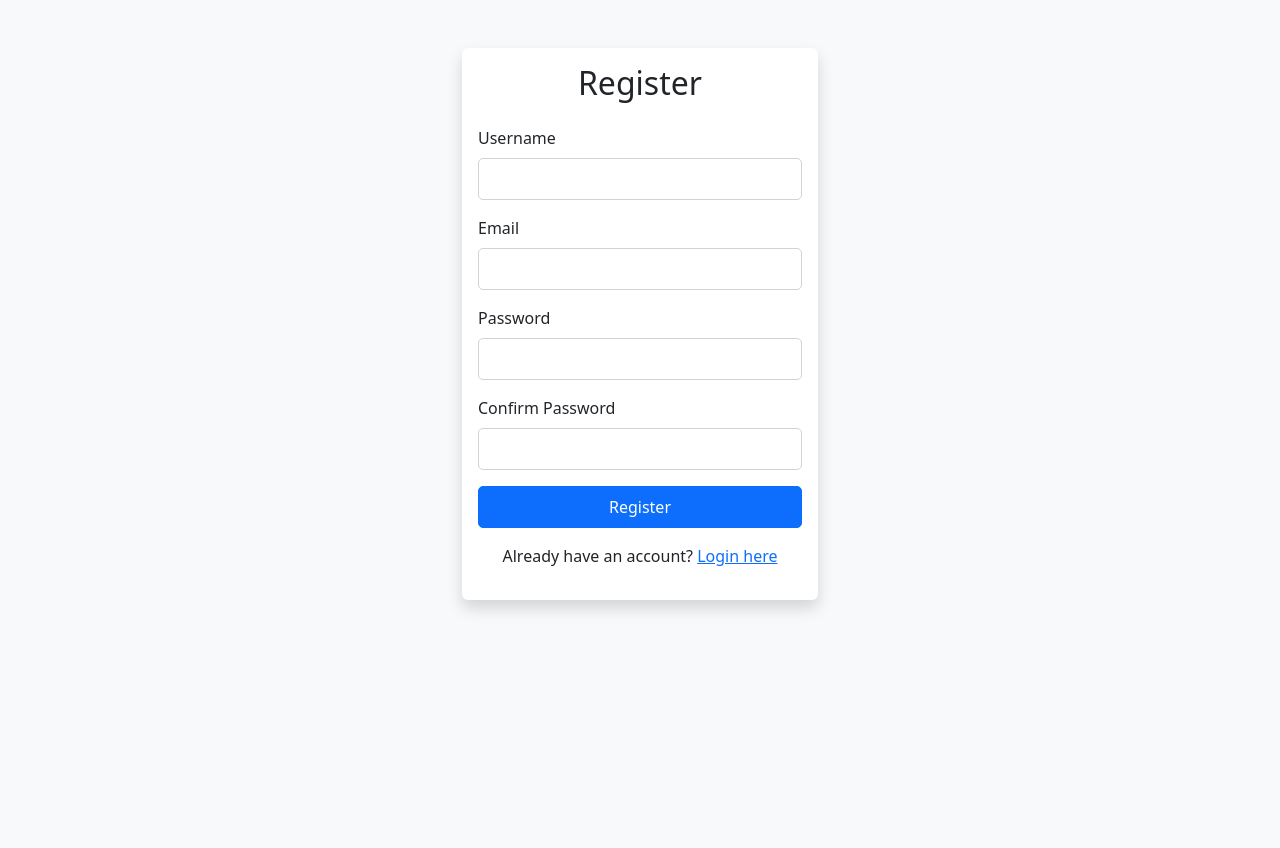
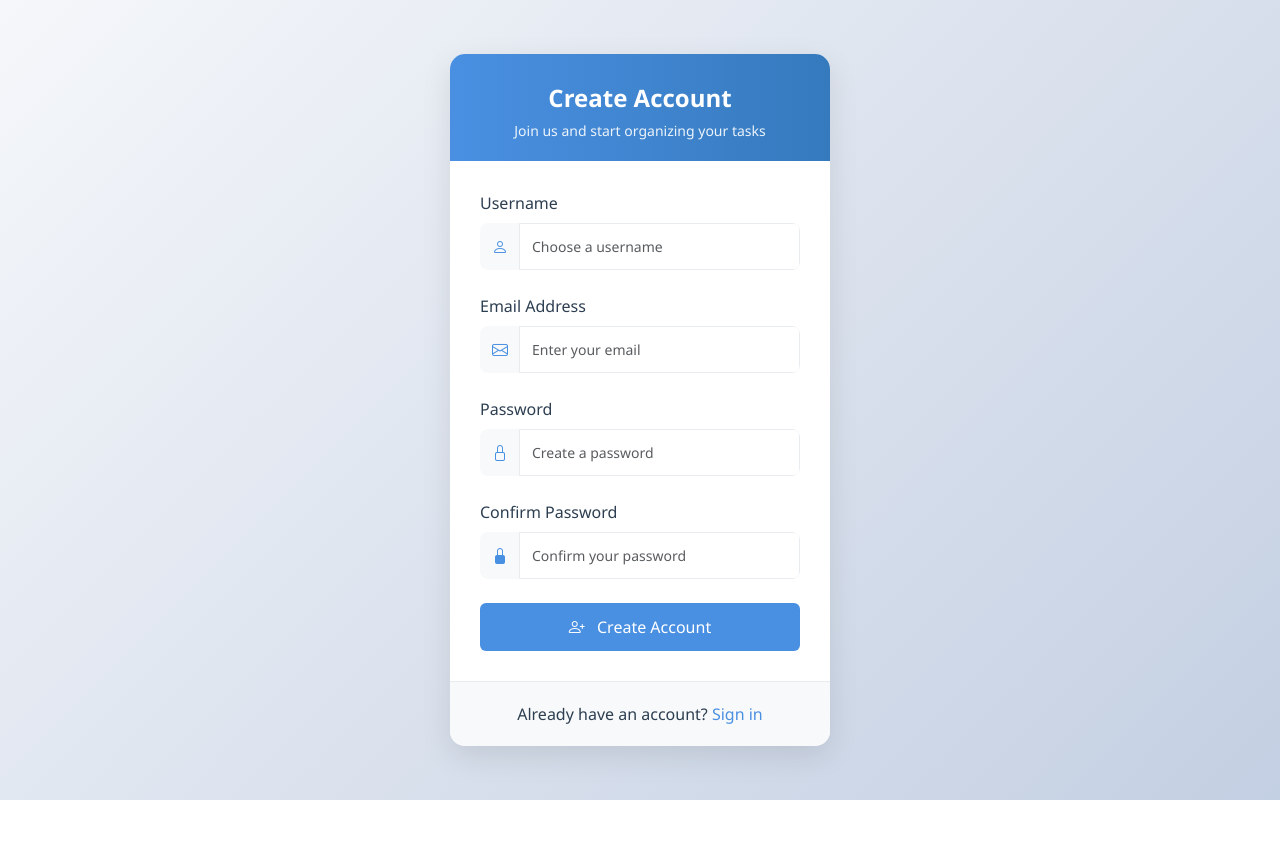
Before and after one commit to kelseafunwi/todo_app_with_php, a PHP site: page /register.php in a window 1280 px wide. After the commit the page ends 800 px from the top, so only its background shows below. Run offline with PHP 8.4, Linux system fonts and the light colour scheme; some libraries are stand-ins or nearby versions.

Commit message:
Updated auth pages

```diff
--- /dev/null
+++ b/css/auth.css
@@ -0,0 +1,171 @@
+:root {
+  --primary-color: #4a90e2;
+  --primary-hover: #357abd;
+  --secondary-color: #f8f9fa;
+  --text-color: #2c3e50;
+  --border-color: #e9ecef;
+  --success-color: #28a745;
+  --danger-color: #dc3545;
+  --shadow-color: rgba(0, 0, 0, 0.1);
+}
+
+body {
+  background: linear-gradient(135deg, #f5f7fa 0%, #c3cfe2 100%);
+  min-height: 100vh;
+  display: flex;
+  align-items: center;
+  justify-content: center;
+  font-family: "Segoe UI", Tahoma, Geneva, Verdana, sans-serif;
+  color: var(--text-color);
+}
+
+.auth-container {
+  width: 100%;
+  max-width: 420px;
+  padding: 20px;
+}
+
+.auth-card {
+  background: white;
+  border-radius: 15px;
+  box-shadow: 0 10px 30px var(--shadow-color);
+  overflow: hidden;
+  animation: slideUp 0.5s ease-out;
+}
+
+.auth-header {
+  padding: 30px 30px 20px;
+  text-align: center;
+  background: linear-gradient(to right, var(--primary-color), #357abd);
+  color: white;
+}
+
+.auth-header h2 {
+  margin: 0;
+  font-size: 24px;
+  font-weight: 600;
+}
+
+.auth-header p {
+  opacity: 0.9;
+  font-size: 14px;
+  margin-top: 8px;
+}
+
+.auth-body {
+  padding: 30px;
+}
+
+.auth-footer {
+  padding: 20px 30px;
+  text-align: center;
+  border-top: 1px solid var(--border-color);
+  background-color: var(--secondary-color);
+}
+
+.form-label {
+  font-weight: 500;
+  margin-bottom: 8px;
+  color: var(--text-color);
+}
+
+.input-group {
+  border-radius: 8px;
+  overflow: hidden;
+  transition: all 0.3s ease;
+}
+
+.input-group:focus-within {
+  box-shadow: 0 0 0 3px rgba(74, 144, 226, 0.2);
+}
+
+.input-group-text {
+  border: none;
+  background-color: var(--secondary-color) !important;
+  color: var(--primary-color);
+}
+
+.form-control {
+  border: 1px solid var(--border-color);
+  padding: 12px;
+  font-size: 14px;
+}
+
+.form-control:focus {
+  border-color: var(--primary-color);
+  box-shadow: none;
+}
+
+.btn-primary {
+  background-color: var(--primary-color);
+  border: none;
+  padding: 12px;
+  font-weight: 500;
+  transition: all 0.3s ease;
+}
+
+.btn-primary:hover {
+  background-color: var(--primary-hover);
+  transform: translateY(-1px);
+}
+
+.alert {
+  border: none;
+  border-radius: 8px;
+  padding: 12px 16px;
+  margin-bottom: 20px;
+  font-size: 14px;
+  display: flex;
+  align-items: center;
+}
+
+.alert-danger {
+  background-color: #fff5f5;
+  color: var(--danger-color);
+}
+
+.alert-success {
+  background-color: #f0fff4;
+  color: var(--success-color);
+}
+
+.auth-footer a {
+  color: var(--primary-color);
+  text-decoration: none;
+  font-weight: 500;
+  transition: color 0.3s ease;
+}
+
+.auth-footer a:hover {
+  color: var(--primary-hover);
+}
+
+@keyframes slideUp {
+  from {
+    opacity: 0;
+    transform: translateY(20px);
+  }
+  to {
+    opacity: 1;
+    transform: translateY(0);
+  }
+}
+
+/* Responsive adjustments */
+@media (max-width: 480px) {
+  .auth-container {
+    padding: 10px;
+  }
+
+  .auth-header {
+    padding: 20px 20px 15px;
+  }
+
+  .auth-body {
+    padding: 20px;
+  }
+
+  .auth-footer {
+    padding: 15px 20px;
+  }
+}
--- a/register.php
+++ b/register.php
@@ -56,45 +56,76 @@ if ($_SERVER['REQUEST_METHOD'] === 'POST') {
     <meta name="viewport" content="width=device-width, initial-scale=1.0">
     <title>Register - Todo App</title>
     <link href="https://cdn.jsdelivr.net/npm/bootstrap@5.3.0/dist/css/bootstrap.min.css" rel="stylesheet">
-    <link href="css/style.css" rel="stylesheet">
+    <link href="https://cdn.jsdelivr.net/npm/bootstrap-icons@1.7.2/font/bootstrap-icons.css" rel="stylesheet">
+    <link href="css/auth.css" rel="stylesheet">
 </head>
-<body class="bg-light">
-    <div class="container">
-        <div class="row justify-content-center mt-5">
-            <div class="col-md-6 col-lg-4">
-                <div class="card shadow">
-                    <div class="card-body">
-                        <h2 class="text-center mb-4">Register</h2>
+<body>
+    <div class="auth-container">
+        <div class="auth-card">
+            <div class="auth-header">
+                <h2>Create Account</h2>
+                <p class="mb-0">Join us and start organizing your tasks</p>
+            </div>
+            <div class="auth-body">
                 <?php if ($error): ?>
-                            <div class="alert alert-danger"><?php echo htmlspecialchars($error); ?></div>
+                    <div class="alert alert-danger">
+                        <i class="bi bi-exclamation-circle me-2"></i>
+                        <?php echo htmlspecialchars($error); ?>
+                    </div>
                 <?php endif; ?>
                 <?php if ($success): ?>
-                            <div class="alert alert-success"><?php echo htmlspecialchars($success); ?></div>
+                    <div class="alert alert-success">
+                        <i class="bi bi-check-circle me-2"></i>
+                        <?php echo htmlspecialchars($success); ?>
+                    </div>
                 <?php endif; ?>
                 <form method="POST" action="">
-                            <div class="mb-3">
+                    <div class="mb-4">
                         <label for="username" class="form-label">Username</label>
-                                <input type="text" class="form-control" id="username" name="username" required>
-                            </div>
-                            <div class="mb-3">
-                                <label for="email" class="form-label">Email</label>
-                                <input type="email" class="form-control" id="email" name="email" required>
-                            </div>
-                            <div class="mb-3">
-                                <label for="password" class="form-label">Password</label>
-                                <input type="password" class="form-control" id="password" name="password" required>
-                            </div>
-                            <div class="mb-3">
-                                <label for="confirm_password" class="form-label">Confirm Password</label>
-                                <input type="password" class="form-control" id="confirm_password" name="confirm_password" required>
-                            </div>
-                            <button type="submit" class="btn btn-primary w-100">Register</button>
-                        </form>
-                        <div class="text-center mt-3">
-                            <p>Already have an account? <a href="login.php">Login here</a></p>
+                        <div class="input-group">
+                            <span class="input-group-text bg-light">
+                                <i class="bi bi-person"></i>
+                            </span>
+                            <input type="text" class="form-control" id="username" name="username" placeholder="Choose a username" required>
                         </div>
                     </div>
+                    <div class="mb-4">
+                        <label for="email" class="form-label">Email Address</label>
+                        <div class="input-group">
+                            <span class="input-group-text bg-light">
+                                <i class="bi bi-envelope"></i>
+                            </span>
+                            <input type="email" class="form-control" id="email" name="email" placeholder="Enter your email" required>
                         </div>
+                    </div>
+                    <div class="mb-4">
+                        <label for="password" class="form-label">Password</label>
+                        <div class="input-group">
+                            <span class="input-group-text bg-light">
+                                <i class="bi bi-lock"></i>
+                            </span>
+                            <input type="password" class="form-control" id="password" name="password" placeholder="Create a password" required>
+                        </div>
+                    </div>
+                    <div class="mb-4">
+                        <label for="confirm_password" class="form-label">Confirm Password</label>
+                        <div class="input-group">
+                            <span class="input-group-text bg-light">
+                                <i class="bi bi-lock-fill"></i>
+                            </span>
+                            <input type="password" class="form-control" id="confirm_password" name="confirm_password" placeholder="Confirm your password" required>
+                        </div>
+                    </div>
+                    <div class="d-grid">
+                        <button type="submit" class="btn btn-primary">
+                            <i class="bi bi-person-plus me-2"></i>
+                            Create Account
+                        </button>
+                    </div>
+                </form>
+            </div>
+            <div class="auth-footer">
+                <p class="mb-0">Already have an account? <a href="login.php">Sign in</a></p>
             </div>
         </div>
     </div>
```
Also changed, not shown: login.php (+49 -36 lines). Lines whose indentation alone changed are shown as unchanged.
